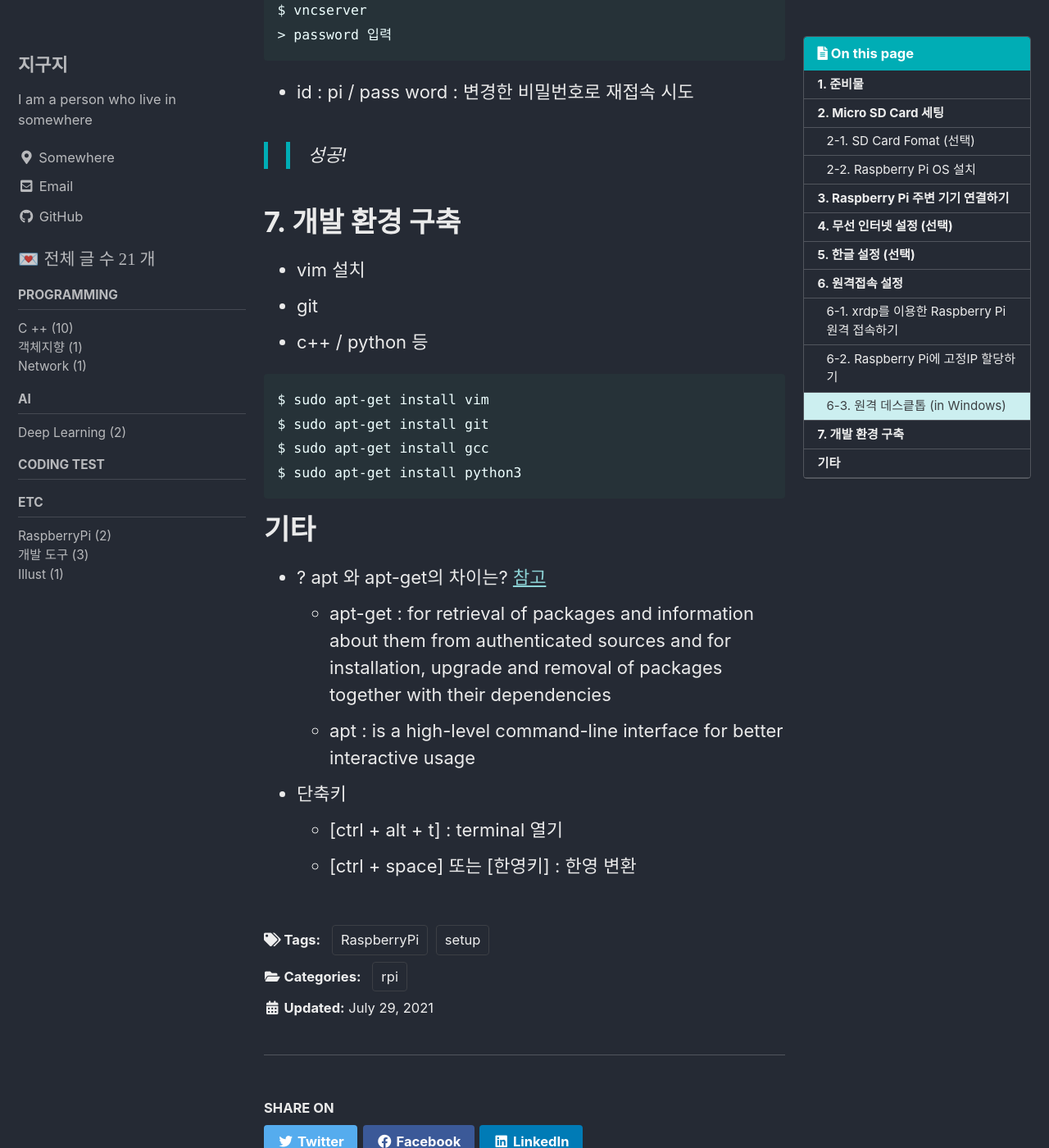
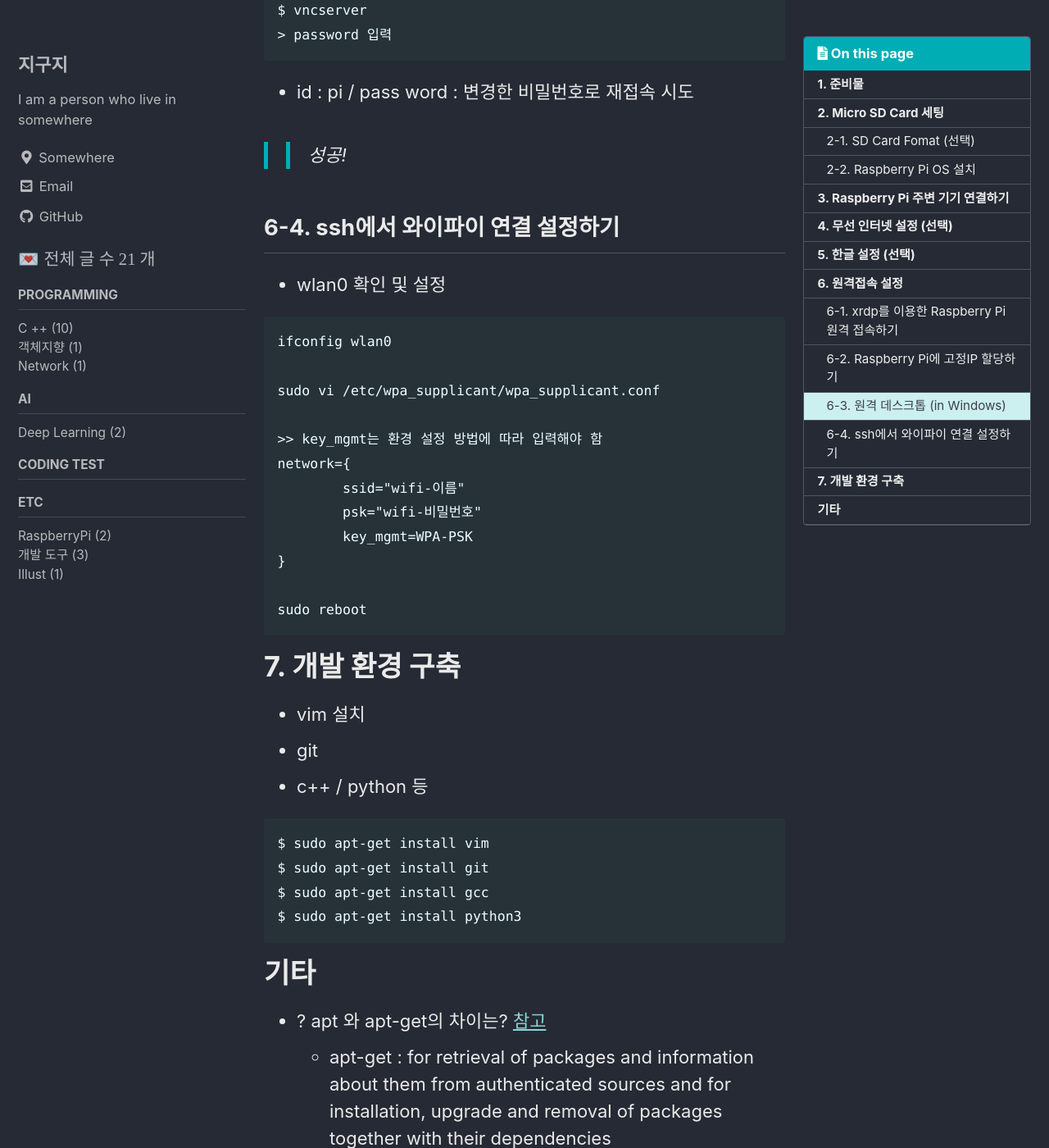
Before and after one commit to hyesuk-k/hyesuk-k.github.io, a Jekyll site: the page built from _posts/2021-06-15-setup_raspberry.md, in a window 1280 px wide and 1400 px high, scrolled down 8058 px. Shown: the whole window at 82% size. Built offline with Jekyll 4.4.1, drawn with Linux system fonts in a browser that asks for light colours; cached includes are drawn as plain includes; some of the changed text lies outside the part shown.

Commit message:
[rpi] 무선 인터넷 접속 설정하기

````diff
--- a/_posts/2021-06-15-setup_raspberry.md
+++ b/_posts/2021-06-15-setup_raspberry.md
@@ -12,7 +12,7 @@ toc: true
 toc_sticky: true
 
 date: 2021-06-15
-last_modified_at: 2021-07-29
+last_modified_at: 2021-09-03
 ---
 
 * 참고 사이트
@@ -193,9 +193,9 @@ $ sudo /etc/init.d/networking restart
 
 * reboot!
 
-## 6-3. 원격 데스킅톱 (in Windows)
+## 6-3. 원격 데스크톱 (in Windows)
 
-* 실패함
+* 실패한 경우
 
 ![Image-Failed remote]({{"/assets/img/rpi/rpi_vnc_fail.PNG"}})
 
@@ -219,6 +219,25 @@ $ vncserver
 * id : pi / pass word : 변경한 비밀번호로 재접속 시도
 
 >> 성공!
+
+## 6-4. ssh에서 와이파이 연결 설정하기
+
+* wlan0 확인 및 설정
+
+```
+ifconfig wlan0
+
+sudo vi /etc/wpa_supplicant/wpa_supplicant.conf
+
+>> key_mgmt는 환경 설정 방법에 따라 입력해야 함
+network={
+	ssid="wifi-이름"
+	psk="wifi-비밀번호"
+	key_mgmt=WPA-PSK
+}
+
+sudo reboot
+```
 
 # 7. 개발 환경 구축
 
````
